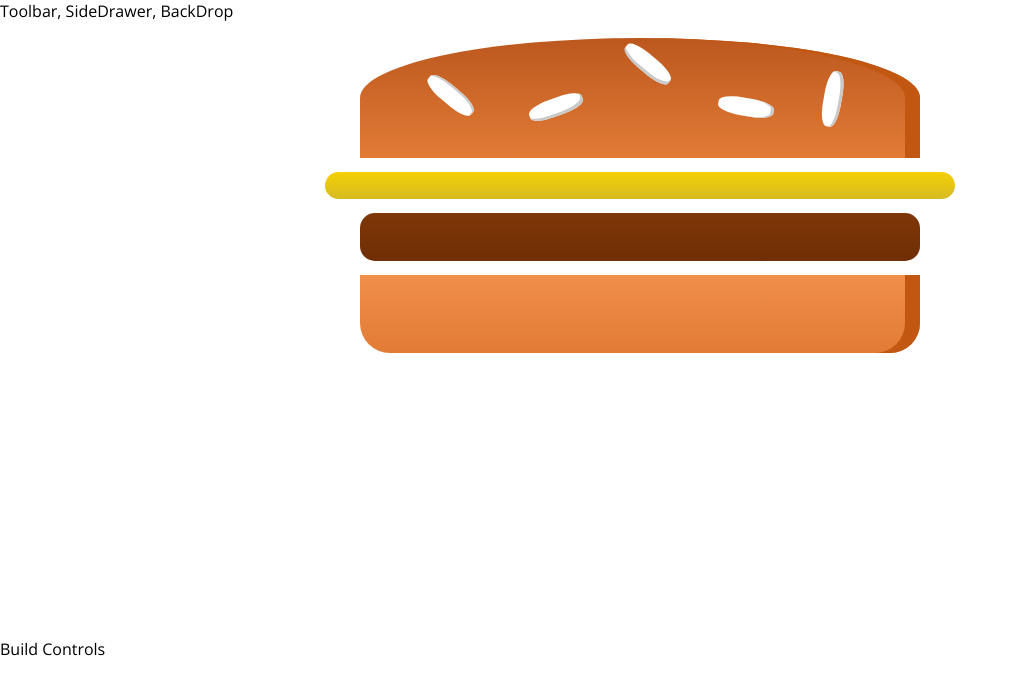
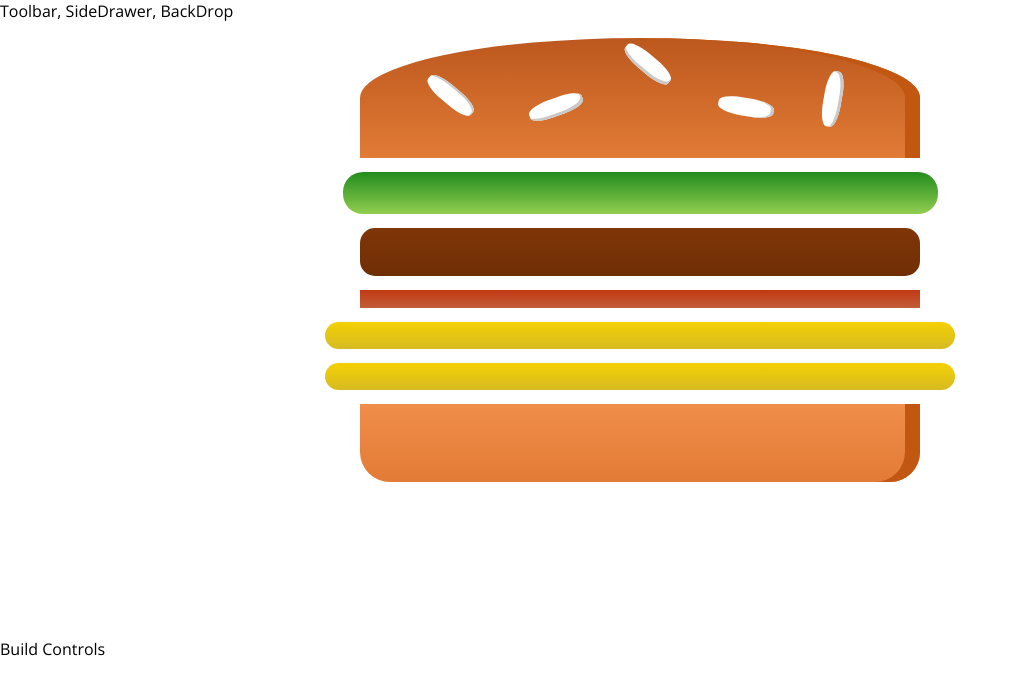
Before and after one commit to nsaravanan27/react-hands-on-projects, a React app in the folder burger-app/: page / in a window 1280 px wide. Shown: the top 694 px of the page, without its empty margins (0-1018 px from the left). Built offline with nearby package versions, Linux system fonts and the light colour scheme.

Commit message:
Outputting Burger Ingredients dynamically

```diff
--- a/burger-app/src/components/Burger/Burger.js
+++ b/burger-app/src/components/Burger/Burger.js
@@ -1,14 +1,21 @@
-import React from 'react';
-import classes from './Burger.css';
-import BurgerIngredient from './BurgerIngredient/BurgerIngredient';
+import React from "react";
+import classes from "./Burger.css";
+import BurgerIngredient from "./BurgerIngredient/BurgerIngredient";
 
-const burger = (props) => {
-    return (<div className={classes.Burger}>
-        <BurgerIngredient type="bread-top"/>
-        <BurgerIngredient type="cheese"/>
-        <BurgerIngredient type="meat"/>
-        <BurgerIngredient type="bread-bottom"/>
-    </div>);
-}
+const burger = props => {
+  const transformedIngredients = Object.keys(props.ingredients).map(key => {
+    return [...Array(props.ingredients[key])].map((_, i) => {
+      console.log(key + i);
+      return <BurgerIngredient key={key + i} type={key} />;
+    });
+  });
+  return (
+    <div className={classes.Burger}>
+      <BurgerIngredient type="bread-top" />
+      {transformedIngredients}
+      <BurgerIngredient type="bread-bottom" />
+    </div>
+  );
+};
 
 export default burger;
--- a/burger-app/src/containers/BurgerBuilder/BurgerBuilder.js
+++ b/burger-app/src/containers/BurgerBuilder/BurgerBuilder.js
@@ -1,17 +1,24 @@
-import React, { Component } from 'react';
-import Aux from '../../hoc/Auxillary';
-import Burger from '../../components/Burger/Burger';
+import React, { Component } from "react";
+import Aux from "../../hoc/Auxillary";
+import Burger from "../../components/Burger/Burger";
 
 class BurgerBuilder extends Component {
-    state = {}
-    render() {
-        return (
-            <Aux>
-                <Burger/>
-                <div>Build Controls</div>
-            </Aux>
-          )
+  state = {
+    ingredients: {
+      salad: 1,
+      meat: 1,
+      bacon: 1,
+      cheese: 2
     }
+  };
+  render() {
+    return (
+      <Aux>
+        <Burger ingredients = {this.state.ingredients}/>
+        <div>Build Controls</div>
+      </Aux>
+    );
+  }
 }
 
 export default BurgerBuilder;
```
